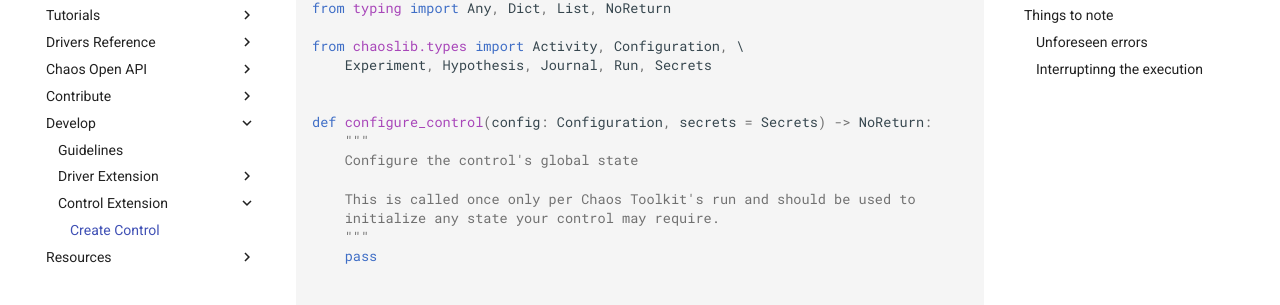
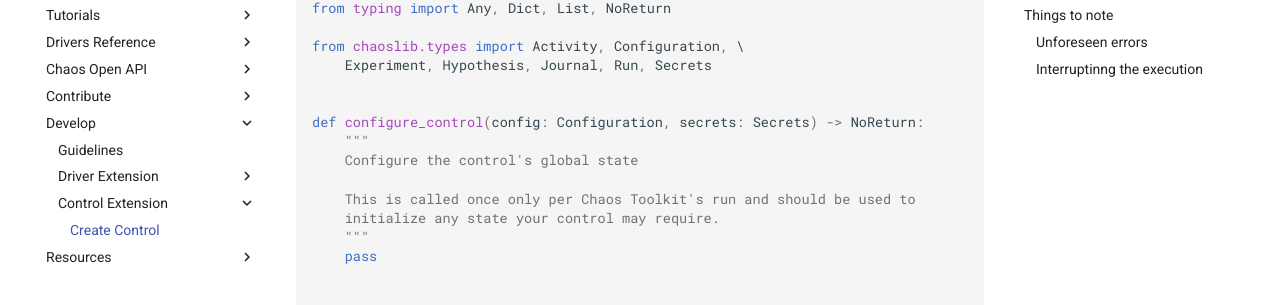
Before and after one commit to chaostoolkit/chaostoolkit-documentation, an MkDocs documentation site: the page built from sources/reference/extending/create-control-extension.md, in a window 1280 px wide and 900 px high, scrolled down 361 px. Shown: the part 147-452 px from the top of the window. Built offline with MkDocs 1.6.1 and Material for MkDocs 9.7.7, drawn with Linux system fonts in a browser that asks for light colours; comment, search, counter and statistics services are not loaded.

Commit message:
typo
Signed-off-by: Sylvain Hellegouarch <sh@defuze.org>

```diff
--- a/sources/reference/extending/create-control-extension.md
+++ b/sources/reference/extending/create-control-extension.md
@@ -20,7 +20,7 @@ from chaoslib.types import Activity, Configuration, \
     Experiment, Hypothesis, Journal, Run, Secrets
 
 
-def configure_control(config: Configuration, secrets = Secrets) -> NoReturn:
+def configure_control(config: Configuration, secrets: Secrets) -> NoReturn:
     """
     Configure the control's global state
 
```
